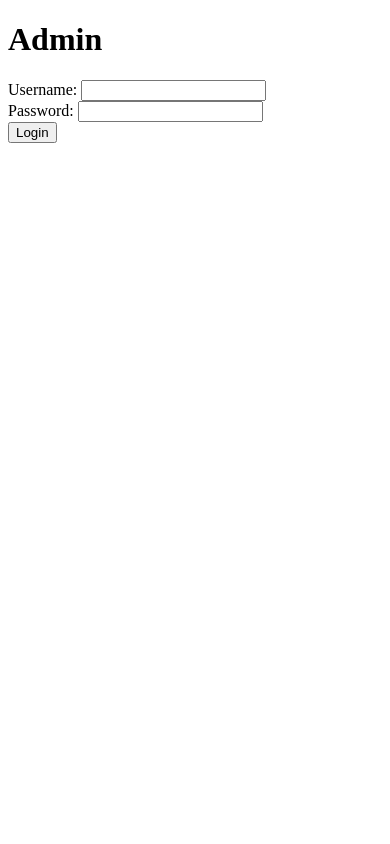
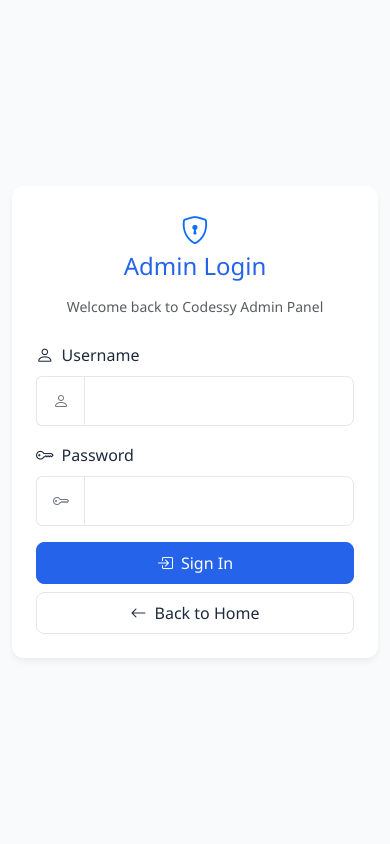
Before and after one commit to asiaihsan/Codessy, a PHP site: page /admin_pages/ad123min_login.php in a window 390 px wide. Run offline with PHP 8.4, Linux system fonts and the light colour scheme.

Commit message:
Refactor admin login page: enhance layout and styling with Bootstrap, improve user feedback with alerts, and implement responsive design for better accessibility.

```diff
--- a/admin_pages/ad123min_login.php
+++ b/admin_pages/ad123min_login.php
@@ -1,7 +1,5 @@
 <?php
 require_once '../config.php';
-
-
 
 $error = '';
 
@@ -32,20 +30,65 @@
 <head>
     <meta charset="UTF-8">
     <meta name="viewport" content="width=device-width, initial-scale=1.0">
-    <title>Login</title>
+    <title>Admin Login - Codessy</title>
+    <link href="https://cdn.jsdelivr.net/npm/bootstrap@5.3.6/dist/css/bootstrap.min.css" rel="stylesheet">
+    <link rel="stylesheet" href="https://cdn.jsdelivr.net/npm/bootstrap-icons@1.11.3/font/bootstrap-icons.css">
+    <link rel="stylesheet" href="../css/admin_login.css">
 </head>
 <body>
-    <h1>Admin</h1>
-    <?php if (!empty($error)) echo "<p>$error</p>"; ?>
-    <form action="<?php echo htmlspecialchars($_SERVER["PHP_SELF"]); ?>" method="POST">
-        <label for="username">Username:</label>
-        <input type="text" id="username" name="username" value="<?php echo isset($_POST['username']) ? htmlspecialchars($_POST['username']) : ''; ?>" required>
-        <br>
-        <label for="password">Password:</label>
-        <input type="password" id="password" name="password" required>
-        <br>
-        <input type="submit" value="Login">
-    </form>
+    <div class="container-fluid">
+        <div class="row justify-content-center align-items-center min-vh-100">
+            <div class="col-12 col-md-6 col-lg-4">
+                <div class="login-container fade-in">
+                    <div class="login-header text-center mb-4">
+                        <i class="bi bi-shield-lock fs-1 text-primary mb-3"></i>
+                        <h1 class="h3 mb-3">Admin Login</h1>
+                        <p class="text-muted">Welcome back to Codessy Admin Panel</p>
+                    </div>
 
+                    <?php if ($error): ?>
+                        <div class="alert alert-danger alert-dismissible fade show" role="alert">
+                            <?php echo htmlspecialchars($error); ?>
+                            <button type="button" class="btn-close" data-bs-dismiss="alert" aria-label="Close"></button>
+                        </div>
+                    <?php endif; ?>
+
+                    <form method="POST" class="login-form">
+                        <div class="form-group mb-3">
+                            <label for="username" class="form-label">
+                                <i class="bi bi-person me-2"></i>Username
+                            </label>
+                            <div class="input-group">
+                                <span class="input-group-text"><i class="bi bi-person"></i></span>
+                                <input type="text" class="form-control" id="username" name="username" value="<?php echo isset($_POST['username']) ? htmlspecialchars($_POST['username']) : ''; ?>" required>
+                            </div>
+                        </div>
+
+                        <div class="form-group mb-3">
+                            <label for="password" class="form-label">
+                                <i class="bi bi-key me-2"></i>Password
+                            </label>
+                            <div class="input-group">
+                                <span class="input-group-text"><i class="bi bi-key"></i></span>
+                                <input type="password" class="form-control" id="password" name="password" required>
+                            </div>
+                        </div>
+
+                        <div class="d-grid gap-2">
+                            <button type="submit" class="btn btn-primary">
+                                <i class="bi bi-box-arrow-in-right me-2"></i>Sign In
+                            </button>
+                            <a href="../index.php" class="btn btn-outline-secondary">
+                                <i class="bi bi-arrow-left me-2"></i>Back to Home
+                            </a>
+                        </div>
+                    </form>
+                </div>
+            </div>
+        </div>
+    </div>
+
+    <script src="https://cdn.jsdelivr.net/npm/@popperjs/core@2.11.8/dist/umd/popper.min.js"></script>
+    <script src="https://cdn.jsdelivr.net/npm/bootstrap@5.3.6/dist/js/bootstrap.min.js"></script>
 </body>
 </html>
--- a/css/admin_login.css
+++ b/css/admin_login.css
@@ -0,0 +1,159 @@
+:root {
+    --primary-color: #2563eb;
+    --secondary-color: #1e40af;
+    --success-color: #16a34a;
+    --warning-color: #d97706;
+    --danger-color: #dc2626;
+    --background: #f8fafc;
+    --card-bg: #ffffff;
+    --text-primary: #1e293b;
+    --text-secondary: #6b7280;
+    --border-color: #e5e7eb;
+}
+
+body {
+    background-color: var(--background);
+    color: var(--text-primary);
+    font-family: 'Segoe UI', Tahoma, Geneva, Verdana, sans-serif;
+}
+
+.login-container {
+    background-color: var(--card-bg);
+    padding: 2rem;
+    border-radius: 12px;
+    box-shadow: 0 4px 6px rgba(0, 0, 0, 0.05);
+    width: 100%;
+    max-width: 400px;
+}
+
+.login-header i {
+    font-size: 3rem;
+    color: var(--primary-color);
+    margin-bottom: 1rem;
+}
+
+.login-header h1 {
+    color: var(--primary-color);
+    font-size: 1.75rem;
+    margin-bottom: 0.5rem;
+}
+
+.login-header p {
+    color: var(--text-secondary);
+    font-size: 0.875rem;
+}
+
+.form-group {
+    position: relative;
+}
+
+.form-label {
+    display: flex;
+    align-items: center;
+    color: var(--text-primary);
+    margin-bottom: 0.5rem;
+}
+
+.form-label i {
+    font-size: 1.1rem;
+    margin-right: 0.5rem;
+}
+
+.form-control {
+    padding: 0.75rem 1rem;
+    border: 1px solid var(--border-color);
+    border-radius: 8px;
+    transition: all 0.2s ease-in-out;
+}
+
+.form-control:focus {
+    border-color: var(--primary-color);
+    box-shadow: 0 0 0 3px rgba(37, 99, 235, 0.1);
+}
+
+.input-group-text {
+    background-color: var(--card-bg);
+    border: 1px solid var(--border-color);
+    border-right: none;
+    color: var(--text-secondary);
+    padding: 0.75rem 1rem;
+}
+
+.btn {
+    padding: 0.75rem 1.5rem;
+    border-radius: 8px;
+    font-weight: 500;
+    transition: all 0.2s ease-in-out;
+}
+
+.btn-primary {
+    background-color: var(--primary-color);
+    border-color: var(--primary-color);
+}
+
+.btn-primary:hover {
+    background-color: var(--secondary-color);
+    border-color: var(--secondary-color);
+    transform: translateY(-1px);
+    box-shadow: 0 2px 4px rgba(37, 99, 235, 0.2);
+}
+
+.btn-outline-secondary {
+    color: var(--text-primary);
+    border-color: var(--border-color);
+}
+
+.btn-outline-secondary:hover {
+    color: var(--primary-color);
+    border-color: var(--primary-color);
+    transform: translateY(-1px);
+    box-shadow: 0 2px 4px rgba(37, 99, 235, 0.1);
+}
+
+.alert {
+    border: none;
+    border-radius: 8px;
+    padding: 1rem;
+    margin-bottom: 1.5rem;
+}
+
+.alert .btn-close {
+    opacity: 0.5;
+    transition: opacity 0.2s ease-in-out;
+}
+
+.alert .btn-close:hover {
+    opacity: 1;
+}
+
+.fade-in {
+    animation: fadeIn 0.5s ease-in;
+}
+
+@keyframes fadeIn {
+    from { opacity: 0; transform: translateY(-10px); }
+    to { opacity: 1; transform: translateY(0); }
+}
+
+/* Responsive Design */
+@media (max-width: 768px) {
+    .login-container {
+        padding: 1.5rem;
+    }
+
+    .login-header i {
+        font-size: 2.5rem;
+    }
+
+    .login-header h1 {
+        font-size: 1.5rem;
+    }
+
+    .form-control {
+        padding: 0.5rem 1rem;
+    }
+
+    .btn {
+        padding: 0.5rem 1rem;
+    }
+}
```
